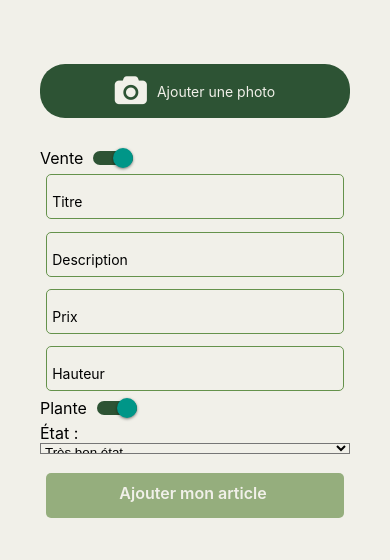
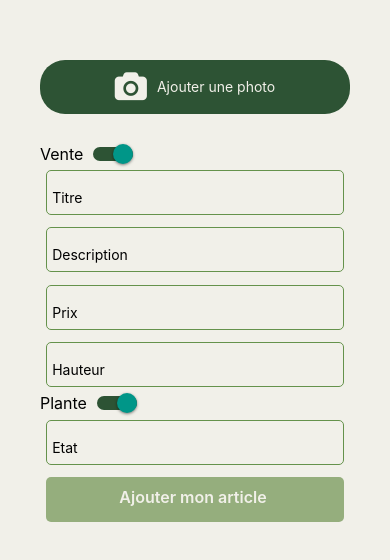
Before and after one commit to myplants-lacapsule/myplants-frontend, a React Native app: screen /NewItemScreen in a window 390 px wide. Shown: the part 148-708 px from the top of the page. Built offline with nearby package versions, Linux system fonts and the light colour scheme.

Commit message:
work on the add an item form

```diff
--- a/components/PlantConditionPicker.js
+++ /dev/null
@@ -1,38 +0,0 @@
-import React, { useState } from "react";
-import { View, Text, StyleSheet } from "react-native";
-import { Picker } from "@react-native-picker/picker";
-
-
-export default function PlantConditionPicker() {
-  const [condition, setCondition] = useState("");
-
-  return (
-    <View style={styles.container}>
-      <Text style={styles.label}>État :</Text>
-      <Picker
-        selectedValue={condition}
-        onValueChange={(itemValue, itemIndex) => setCondition(itemValue)}
-        style={styles.picker}
-      >
-        <Picker.Item label="Très bon état" value="tresBon" />
-        <Picker.Item label="Bon état" value="bon" />
-        <Picker.Item label="Satisfaisant" value="satisfaisant" />
-        <Picker.Item label="Mauvais état" value="mauvais" />
-      </Picker>
-    </View>
-  );
-}
-
-const styles = StyleSheet.create({
-  container: {
-    marginVertical: 5,
-  },
-  label: {
-    fontSize: 16,
-  },
-  picker: {
-    backgroundColor: "#F1F0E9",
-    width: "100%",
-    height: "30%",
-  },
-});
--- a/screens/NewItemScreen.js
+++ b/screens/NewItemScreen.js
@@ -6,10 +6,11 @@ import { login } from "../reducers/user.js";
 import RegisterButton from "../components/RegisterButton.js";
 import RegisterInput from "../components/RegisterInput.js";
 import ToggleButton from "../components/ToggleButton.js";
-import PlantConditionPicker from "../components/PlantConditionPicker";
 import CustomButton from "../components/CustomButton.js";
 import * as ImagePicker from "expo-image-picker";
 import FontAwesome from "react-native-vector-icons/FontAwesome";
+import { useSelector } from "react-redux";
+import { useEffect } from "react";
 
 
 export default function NewItemScreen() {
@@ -22,10 +23,26 @@ export default function NewItemScreen() {
   const [height, setHeight] = useState("");
   const [isVente, setIsVente] = useState(true);
   const [isPlant, setIsPlant] = useState(true);
-  const [plantCondition, setPlantCondition] = useState(true);
-
+  const [plantCondition, setPlantCondition] = useState("");
   const [imageUri, setImageUri] = useState(null);
 
+  const user = useSelector((state) => state.user.value);
+  const userToken = user.token;
+
+  console.log("title:", title);
+  console.log("description:", description);
+  console.log("price:", price);
+  console.log("height:", height);
+  console.log("isVente:", isVente);
+  console.log("isPlant:", isPlant);
+  console.log("plantCondition:", plantCondition);
+  console.log("imageUri:", imageUri);
+
+
+
+  useEffect(() => {
+    console.log("imageUri updated:", imageUri);
+  }, [imageUri]);
 
   // Fonction pour prendre une photo avec la caméra
   const takePhoto = async () => {
@@ -38,13 +55,61 @@ export default function NewItemScreen() {
     }
     const result = await ImagePicker.launchCameraAsync({
       allowsEditing: true,
-      quality: 1,
+      quality: 0.3,
     });
-    console.log(result);
+    console.log("Result from ImagePicker:", result);
     if (!result.canceled && result.assets && result.assets.length > 0) {
       setImageUri(result.assets[0].uri);
     }
   };
+
+  // Fonction pour envoyer les données du formulaire
+  const handleSubmit = async () => {
+
+
+    // Vérification des champs obligatoires
+    if (!title || !description || (isVente && !price) || !height || !imageUri) {
+      Alert.alert(
+        "Erreur",
+        "Veuillez remplir tous les champs et prendre une photo."
+      );
+      return;
+    }
+    // Création de l'objet FormData
+
+    const formData = new FormData();
+    formData.append("title", title);
+    formData.append("description", description);
+    formData.append("price", price);
+    formData.append("height", height);
+    formData.append("isVente", isVente);
+    formData.append("isPlant", isPlant);
+    formData.append("plantCondition", plantCondition);
+
+    //Ajout de la photo au FormData
+    formData.append("photoFromFront", {
+    uri: imageUri,
+    name: "photo.jpg",
+    type: "image/jpeg",
+    });
+
+    const response = await fetch(
+      "http://192.168.100.225:3000/items/newItem/" + userToken,
+      {
+        method: "POST",
+        body: formData,
+      }
+    );
+    const result = await response.json();
+    console.log("result", result);
+
+    if (result.result) {
+      Alert.alert("Succès", "Votre article a été ajouté !");
+      // Optionnel : réinitialiser le formulaire ou naviguer vers un autre écran
+    } else {
+      Alert.alert("Erreur", result.error);
+    }
+  }
 
   return (
     <SafeAreaView style={styles.safeContainer}>
@@ -104,11 +169,16 @@ export default function NewItemScreen() {
               trueLabel="Plante"
               falseLabel="Accessoires"
             />
-            <PlantConditionPicker
-              selectedCondition={plantCondition}
-              onConditionChange={setPlantCondition}
+            <RegisterInput
+              placeholder="Etat"
+              value={plantCondition}
+              onChangeText={setPlantCondition}
+              returnKeyType="next"
             />
-            <RegisterButton title="Ajouter mon article " />
+            <RegisterButton
+              title="Ajouter mon article "
+              onPress={handleSubmit}
+            />
           </View>
         </ScrollView>
       </KeyboardAvoidingView>
```
